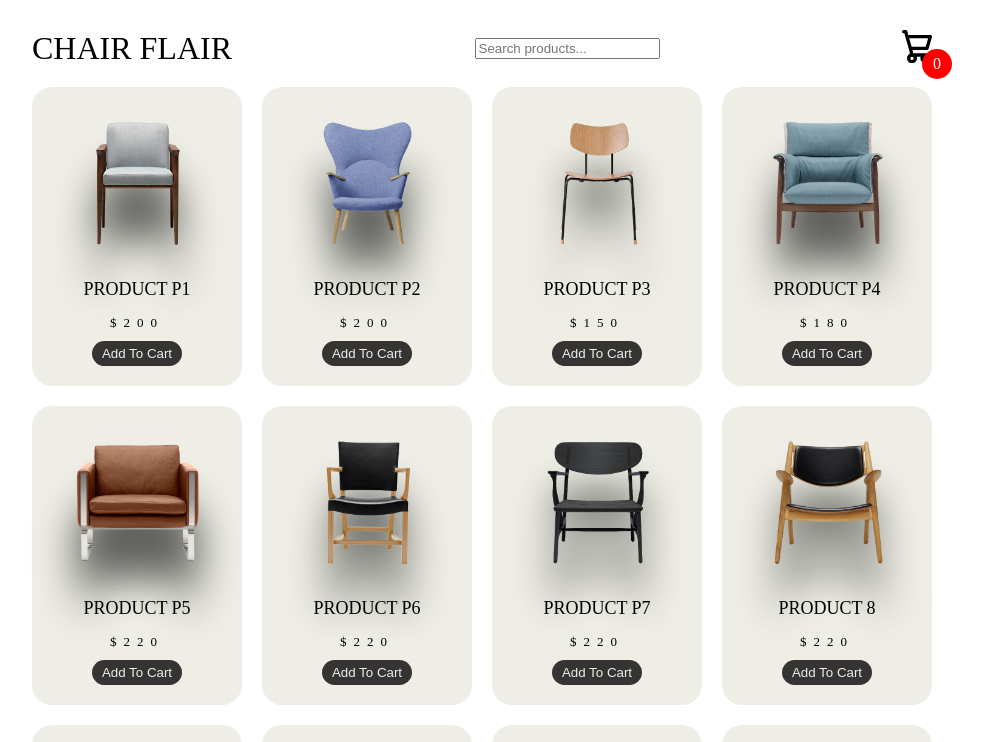
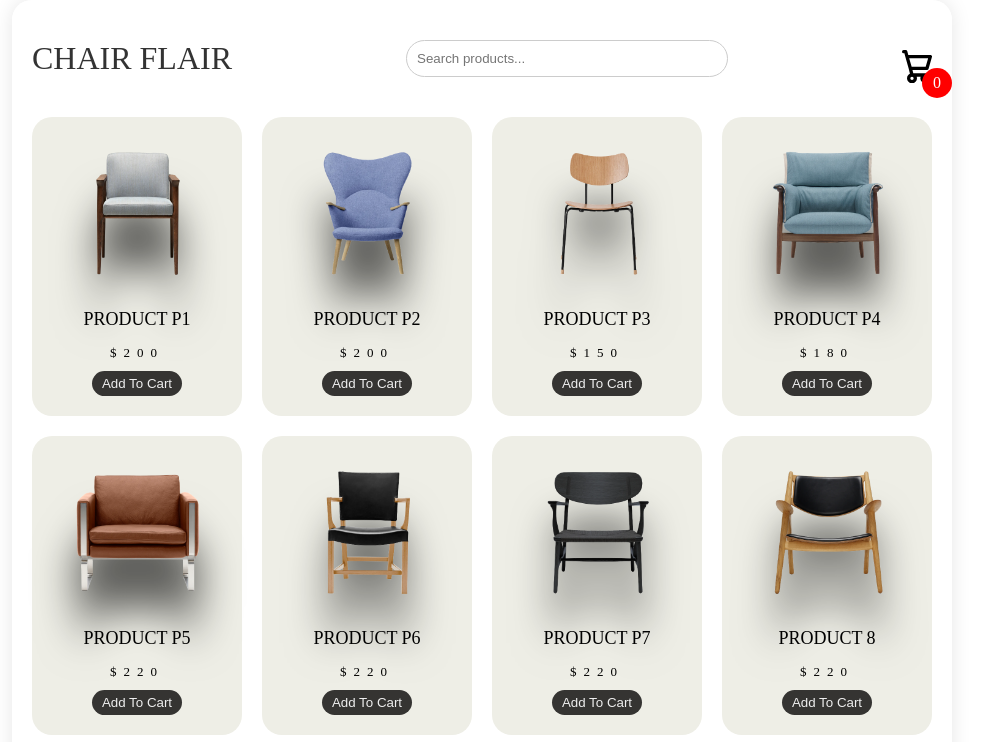
Before and after one commit to Rithvik0410/ShoppingCart, a plain HTML site: page index.html in a window 1280 px wide. Shown: the top 742 px of the page, without its empty margins (158-1141 px from the left). Drawn offline with Linux system fonts and the light colour scheme; files whose address does not match are found by name.

Commit message:
Update style.css

```diff
--- a/style.css
+++ b/style.css
@@ -2,13 +2,33 @@ body{
     margin: 0;
     font-family: Poppins;
 }
-.container{
+.container {
     width: 900px;
     margin: auto;
     max-width: 90vw;
     text-align: center;
     padding-top: 10px;
     transition: transform .5s;
+    background-color: rgba(285, 255, 255, 0.9);
+    border-radius: 20px;
+    padding: 20px;
+    box-shadow: 0 0 20px rgba(0, 0, 0, 0.1);
+}
+.title {
+    font-size: 2em; /* Larger font size for title */
+    color: #333; /* Dark gray title color */
+    margin-bottom: 20px; /* Add some space below the title */
+}
+.search-bar {
+    margin-bottom: 20px; /* Add some space below the search bar */
+}
+
+.search-bar input[type="text"] {
+    width: 300px; /* Set width of the search input */
+    padding: 10px; /* Add padding to the search input */
+    border: 1px solid #ccc; /* Add a light gray border */
+    border-radius: 20px; /* Add border radius for rounded corners */
+    outline: none; /* Remove outline on focus */
 }
 svg{
     width: 30px;
```
